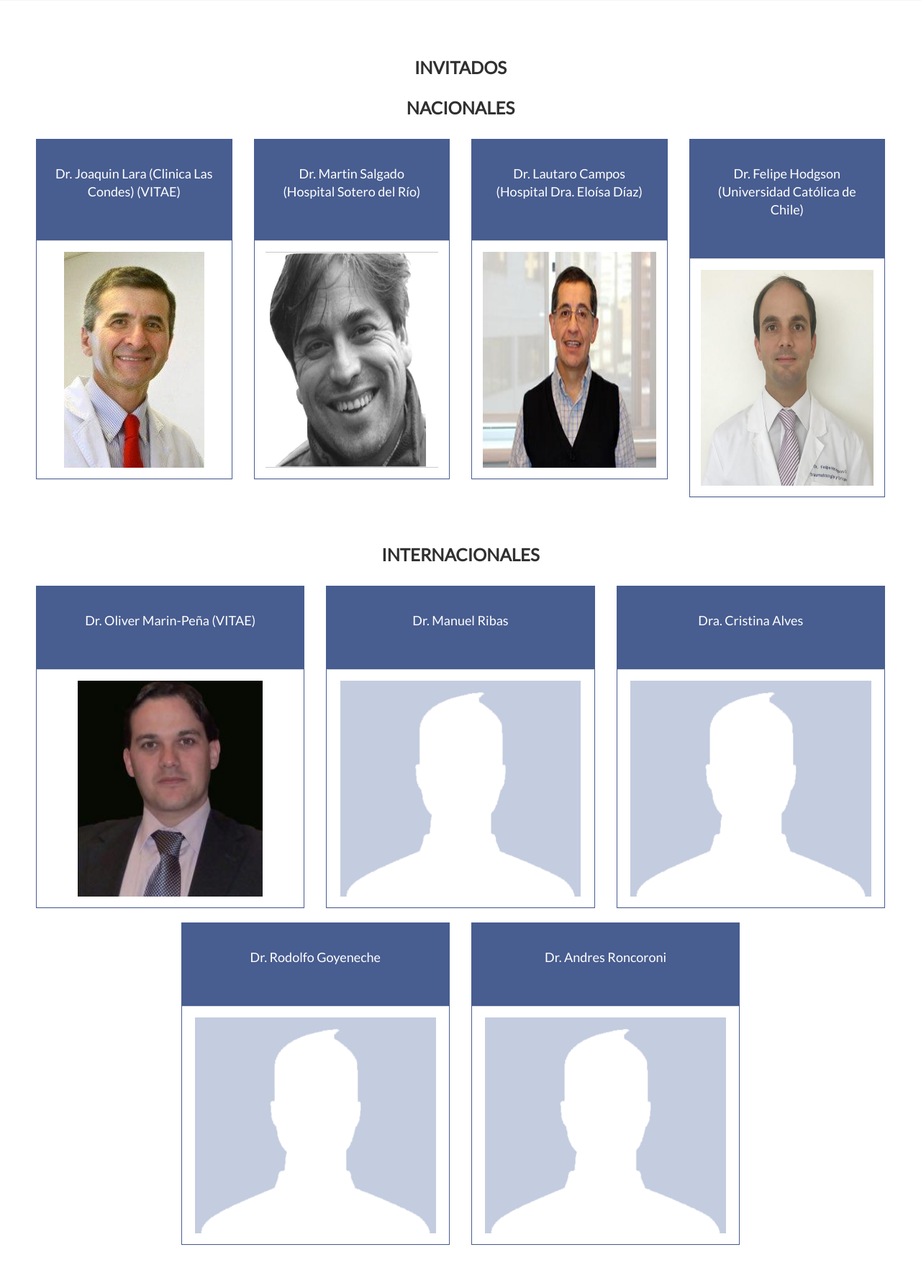
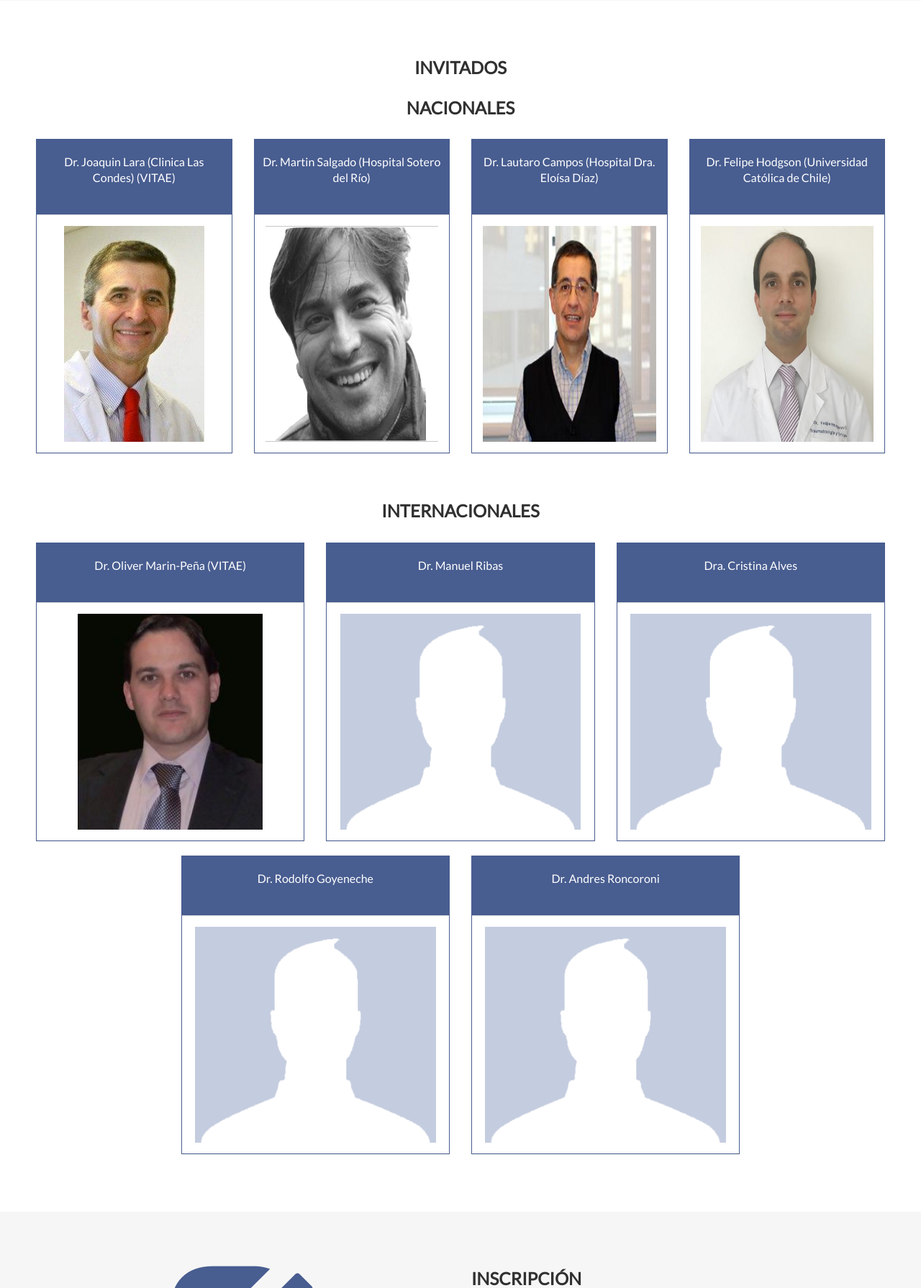
Before and after one commit to Grynn01/web-traumatologia, a Django app: page / in a window 1280 px wide. Shown: the part 3577-5367 px from the top of the page at 72% size. Run offline with Django 3.2, Linux system fonts and the light colour scheme; data that the repository does not hold is empty; some libraries are stand-ins or nearby versions.

Commit message:
Fixed font size in panels

```diff
--- a/web/templates/web/contact_done.html
+++ b/web/templates/web/contact_done.html
@@ -110,7 +110,7 @@
   .panel-heading {
       color: #fff !important;
       background-color: #485D90 !important;
-      padding: 25px;
+      padding: 10px;
       border-bottom: 1px solid transparent;
       border-top-left-radius: 0px;
       border-top-right-radius: 0px;
--- a/web/templates/web/index.html
+++ b/web/templates/web/index.html
@@ -34,7 +34,7 @@
       margin-bottom: 30px;
   }
   h6 {
-      font-size: 18px;
+      font-size: 16px;
       line-height: 1.375em;
       color: #303030;
       font-weight: 400;
@@ -110,7 +110,7 @@
   .panel-heading {
       color: #fff !important;
       background-color: #485D90 !important;
-      padding: 25px;
+      padding: 10px;
       border-bottom: 1px solid transparent;
       border-top-left-radius: 0px;
       border-top-right-radius: 0px;
--- a/web/templates/web/signup_done.html
+++ b/web/templates/web/signup_done.html
@@ -110,7 +110,7 @@
   .panel-heading {
       color: #fff !important;
       background-color: #485D90 !important;
-      padding: 25px;
+      padding: 10px;
       border-bottom: 1px solid transparent;
       border-top-left-radius: 0px;
       border-top-right-radius: 0px;
```
